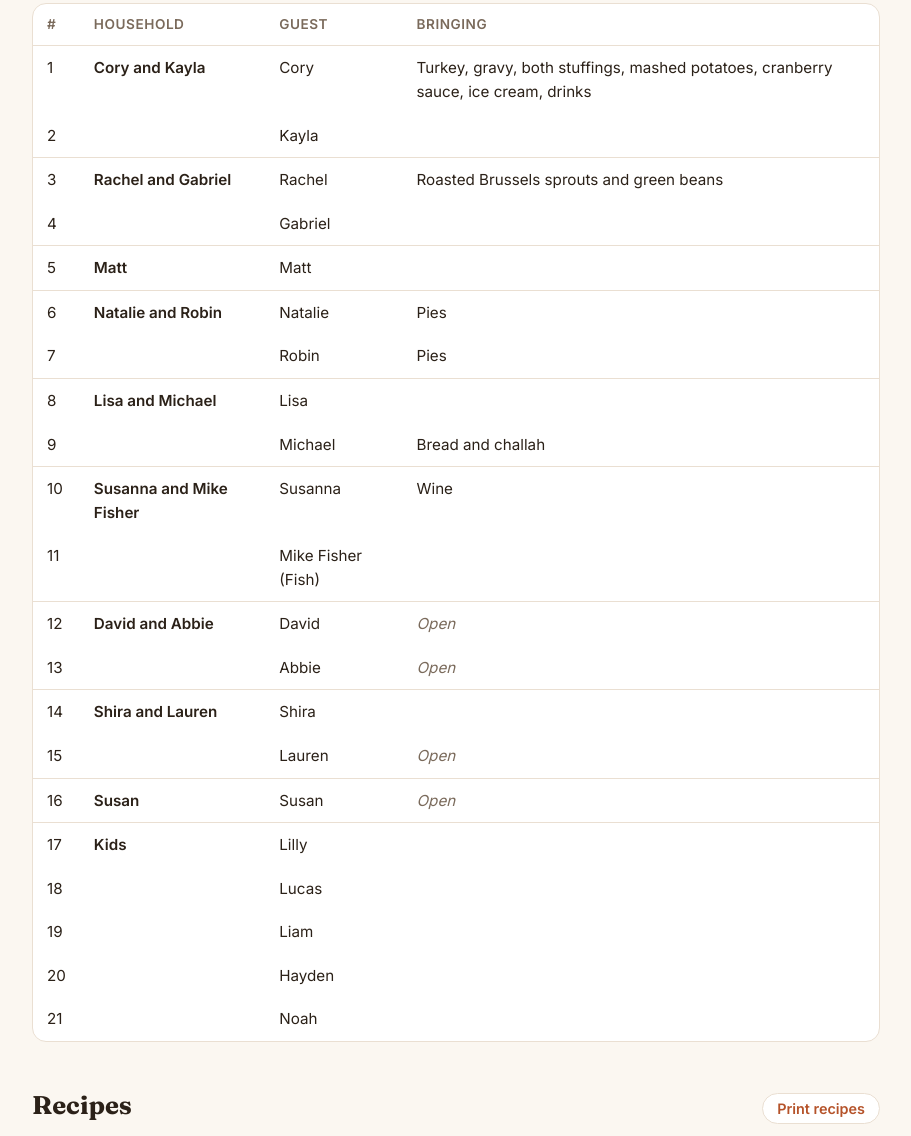
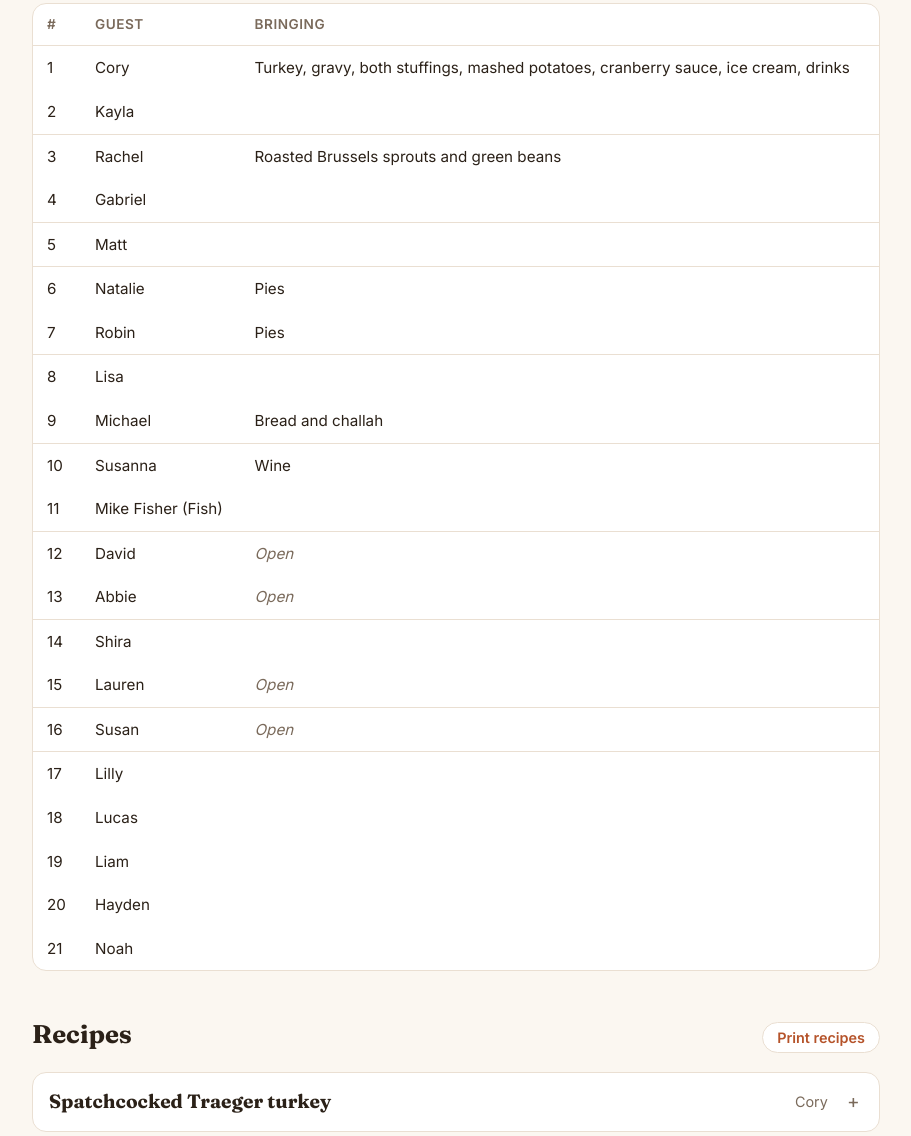
Before and after one commit to cdkintz/thanksgiving-2026-448835, a plain HTML site: page index.html in a window 1280 px wide. Shown: the part 1414-2550 px from the top of the page, without its empty margins (184-1095 px from the left). Drawn offline with Linux system fonts and the light colour scheme.

Commit message:
Drop household column

```diff
--- a/index.html
+++ b/index.html
@@ -113,7 +113,6 @@ summary .who { color: var(--muted); font-size: .9rem; white-space: nowrap; min-w
   .body li { margin: 1px 0; }
   a { color: #000; text-decoration: none; }
 }
-#guest-table td.hh { font-weight: 600; }
 #guest-table td { border-bottom: 0; }
 #guest-table tr.hh-start td { border-top: 1px solid var(--line); }
 footer { color: var(--muted); font-size: .85rem; margin-top: 56px; }
@@ -165,29 +164,29 @@ footer { color: var(--muted); font-size: .85rem; margin-top: 56px; }
   <h2 id="guests">Guests</h2>
   <div class="table-wrap">
     <table id="guest-table">
-      <thead><tr><th>#</th><th>Household</th><th>Guest</th><th>Bringing</th></tr></thead>
+      <thead><tr><th>#</th><th>Guest</th><th>Bringing</th></tr></thead>
       <tbody>
-        <tr class="hh-start"><td>1</td><td class="hh">Cory and Kayla</td><td>Cory</td><td>Turkey, gravy, both stuffings, mashed potatoes, cranberry sauce, ice cream, drinks</td></tr>
-        <tr><td>2</td><td class="hh"></td><td>Kayla</td><td></td></tr>
-        <tr class="hh-start"><td>3</td><td class="hh">Rachel and Gabriel</td><td>Rachel</td><td>Roasted Brussels sprouts and green beans</td></tr>
-        <tr><td>4</td><td class="hh"></td><td>Gabriel</td><td></td></tr>
-        <tr class="hh-start"><td>5</td><td class="hh">Matt</td><td>Matt</td><td></td></tr>
-        <tr class="hh-start"><td>6</td><td class="hh">Natalie and Robin</td><td>Natalie</td><td>Pies</td></tr>
-        <tr><td>7</td><td class="hh"></td><td>Robin</td><td>Pies</td></tr>
-        <tr class="hh-start"><td>8</td><td class="hh">Lisa and Michael</td><td>Lisa</td><td></td></tr>
-        <tr><td>9</td><td class="hh"></td><td>Michael</td><td>Bread and challah</td></tr>
-        <tr class="hh-start"><td>10</td><td class="hh">Susanna and Mike Fisher</td><td>Susanna</td><td>Wine</td></tr>
-        <tr><td>11</td><td class="hh"></td><td>Mike Fisher (Fish)</td><td></td></tr>
-        <tr class="hh-start"><td>12</td><td class="hh">David and Abbie</td><td>David</td><td class="open">Open</td></tr>
-        <tr><td>13</td><td class="hh"></td><td>Abbie</td><td class="open">Open</td></tr>
-        <tr class="hh-start"><td>14</td><td class="hh">Shira and Lauren</td><td>Shira</td><td></td></tr>
-        <tr><td>15</td><td class="hh"></td><td>Lauren</td><td class="open">Open</td></tr>
-        <tr class="hh-start"><td>16</td><td class="hh">Susan</td><td>Susan</td><td class="open">Open</td></tr>
-        <tr class="hh-start"><td>17</td><td class="hh">Kids</td><td>Lilly</td><td></td></tr>
-        <tr><td>18</td><td class="hh"></td><td>Lucas</td><td></td></tr>
-        <tr><td>19</td><td class="hh"></td><td>Liam</td><td></td></tr>
-        <tr><td>20</td><td class="hh"></td><td>Hayden</td><td></td></tr>
-        <tr><td>21</td><td class="hh"></td><td>Noah</td><td></td></tr>
+        <tr class="hh-start"><td>1</td><td>Cory</td><td>Turkey, gravy, both stuffings, mashed potatoes, cranberry sauce, ice cream, drinks</td></tr>
+        <tr><td>2</td><td>Kayla</td><td></td></tr>
+        <tr class="hh-start"><td>3</td><td>Rachel</td><td>Roasted Brussels sprouts and green beans</td></tr>
+        <tr><td>4</td><td>Gabriel</td><td></td></tr>
+        <tr class="hh-start"><td>5</td><td>Matt</td><td></td></tr>
+        <tr class="hh-start"><td>6</td><td>Natalie</td><td>Pies</td></tr>
+        <tr><td>7</td><td>Robin</td><td>Pies</td></tr>
+        <tr class="hh-start"><td>8</td><td>Lisa</td><td></td></tr>
+        <tr><td>9</td><td>Michael</td><td>Bread and challah</td></tr>
+        <tr class="hh-start"><td>10</td><td>Susanna</td><td>Wine</td></tr>
+        <tr><td>11</td><td>Mike Fisher (Fish)</td><td></td></tr>
+        <tr class="hh-start"><td>12</td><td>David</td><td class="open">Open</td></tr>
+        <tr><td>13</td><td>Abbie</td><td class="open">Open</td></tr>
+        <tr class="hh-start"><td>14</td><td>Shira</td><td></td></tr>
+        <tr><td>15</td><td>Lauren</td><td class="open">Open</td></tr>
+        <tr class="hh-start"><td>16</td><td>Susan</td><td class="open">Open</td></tr>
+        <tr class="hh-start"><td>17</td><td>Lilly</td><td></td></tr>
+        <tr><td>18</td><td>Lucas</td><td></td></tr>
+        <tr><td>19</td><td>Liam</td><td></td></tr>
+        <tr><td>20</td><td>Hayden</td><td></td></tr>
+        <tr><td>21</td><td>Noah</td><td></td></tr>
       </tbody>
     </table>
   </div>
```
